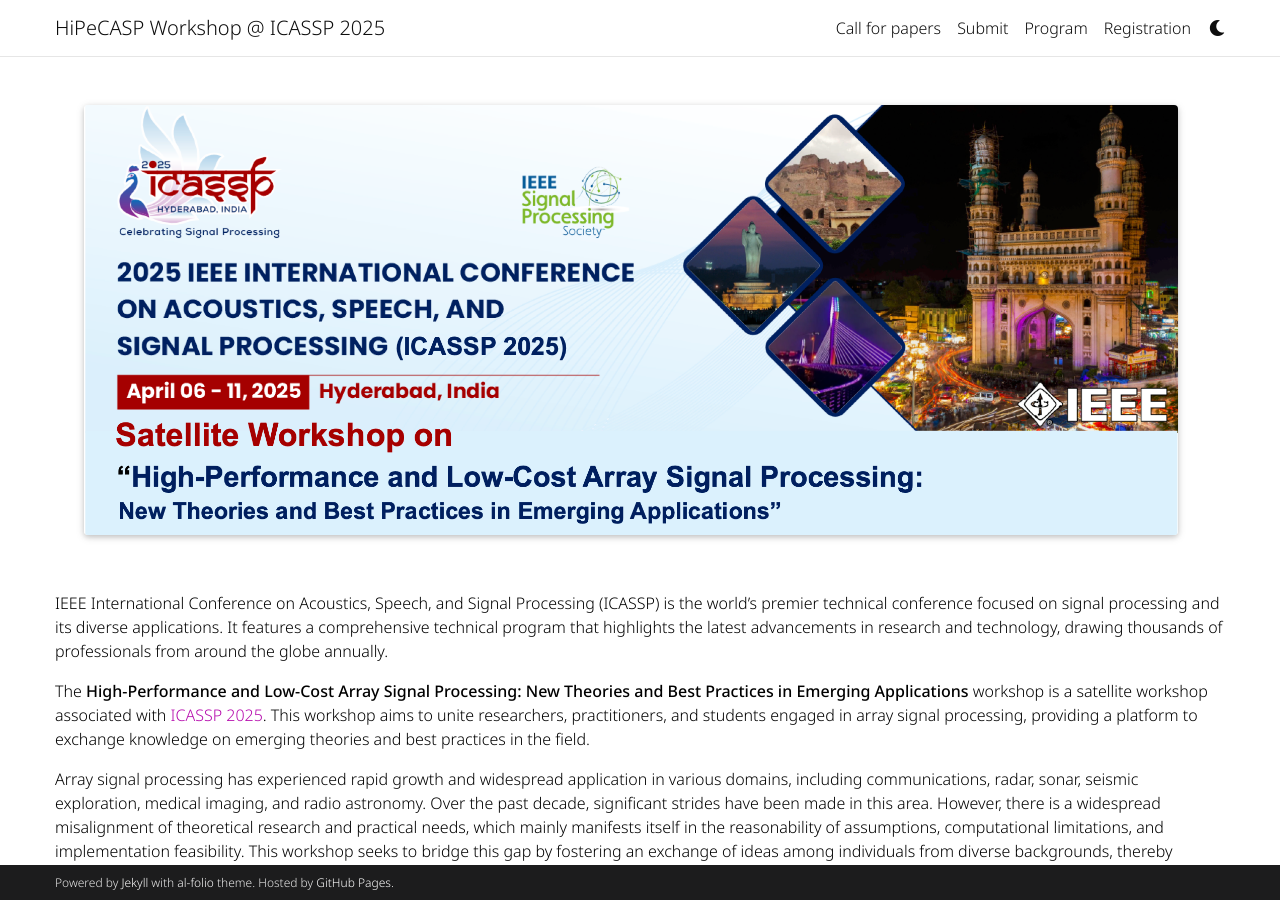
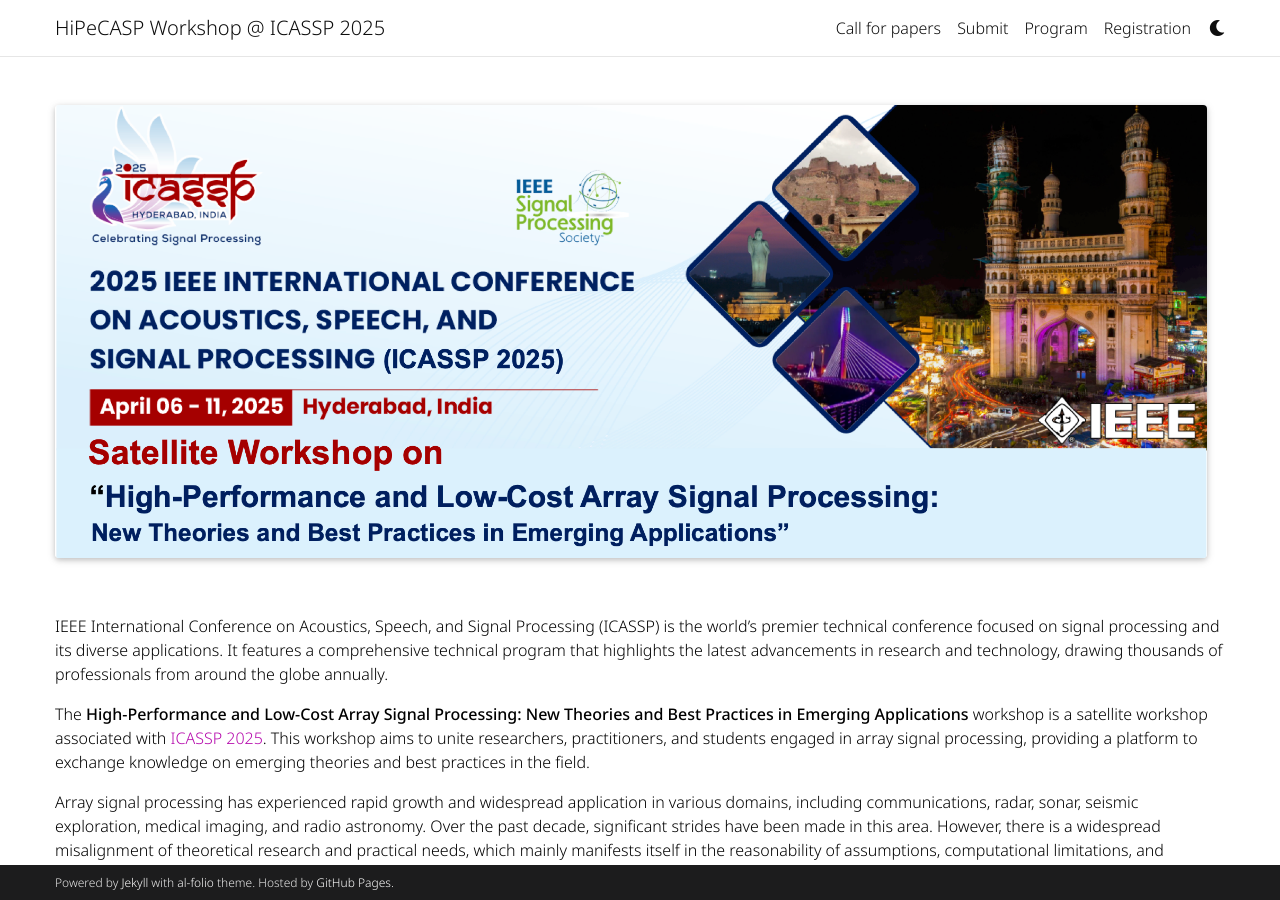
Before and after one commit to signal-process/signal-process.github.io, a Jekyll site: the page built from _pages/about.md, in a window 1280 px wide and 900 px high. Built offline with Jekyll 4.4.1, drawn with Linux system fonts in a browser that asks for light colours; full-size pictures stand in for the smaller copies a plugin makes; comment, search, counter and statistics services are not loaded; a style sheet for code colours, icons or effects is not loaded.

Commit message:
Update about.html

```diff
--- a/_layouts/about.html
+++ b/_layouts/about.html
@@ -14,7 +14,7 @@ layout: default
             path=profile_image_path
             class=profile_image_class
             alt=top_image_alt
-            width="95%"
+            width="100%"
             max-width="100%"-%}
           </div>
           <br>
```
